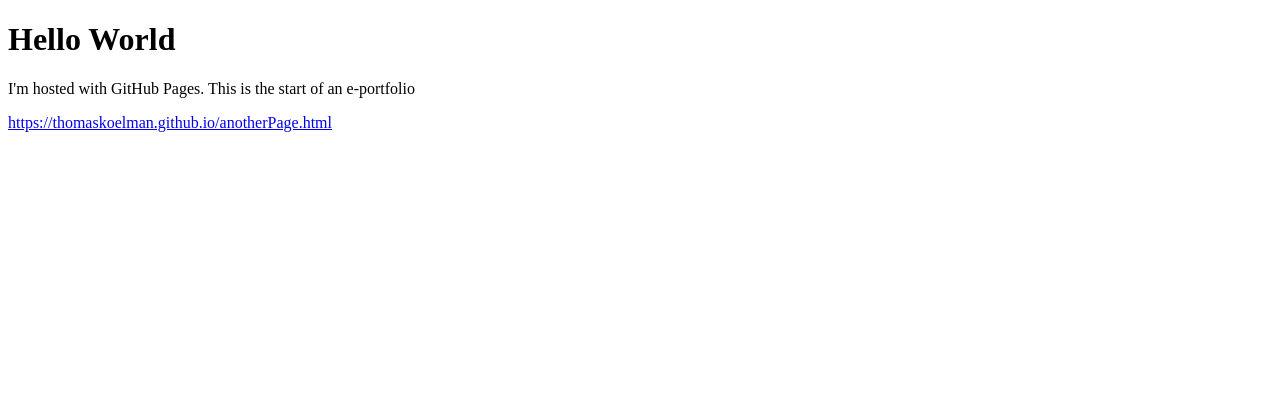
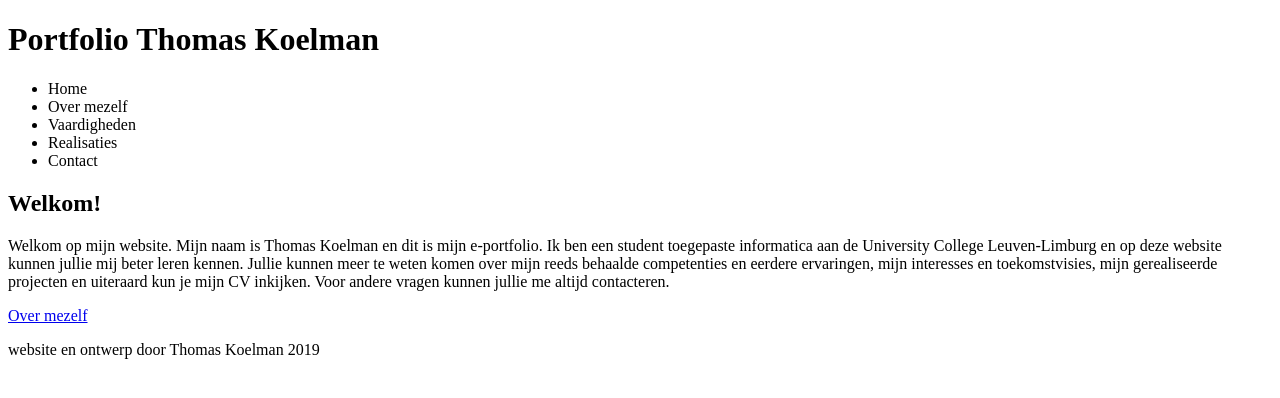
Before and after one commit to thomaskoelman/thomaskoelman.github.io, a plain HTML site: page index.html in a window 1280 px wide. Drawn offline with Linux system fonts and the light colour scheme.

Commit message:
htlm Index

```diff
--- a/index.html
+++ b/index.html
@@ -1,8 +1,31 @@
 <!DOCTYPE html>
-<html>
+<html lang="nl">
+<head>
+    <meta charset="utf-8" />
+    <title>e-portfolio Thomas Koelman</title>
+</head>
 <body>
-<h1>Hello World</h1>
-<p>I'm hosted with GitHub Pages. This is the start of an e-portfolio</p>
-<a href="anotherPage.html">https://thomaskoelman.github.io/anotherPage.html</a>
+<header>
+    <h1>Portfolio Thomas Koelman</h1>
+<nav role="navigation">
+    <ul>
+        <li>Home</li>
+        <li>Over mezelf</li>
+        <li>Vaardigheden</li>
+        <li>Realisaties</li>
+        <li>Contact</li>
+    </ul>
+</nav>
+</header>
+<main>
+   <article>
+    <h2>Welkom!</h2>
+    <p>Welkom op mijn website. Mijn naam is Thomas Koelman en dit is mijn e-portfolio. Ik ben een student toegepaste informatica aan de University College Leuven-Limburg en op deze website kunnen jullie mij beter leren kennen. Jullie kunnen meer te weten komen over mijn reeds behaalde competenties en eerdere ervaringen, mijn interesses en toekomstvisies, mijn gerealiseerde projecten en uiteraard kun je mijn CV inkijken. Voor andere vragen kunnen jullie me altijd contacteren.</p>
+    <p><a href="#">Over mezelf</a></p>
+</article>
+</main>
+<footer>
+<p>website en ontwerp door Thomas Koelman 2019</p>
+</footer>
 </body>
 </html>
```
